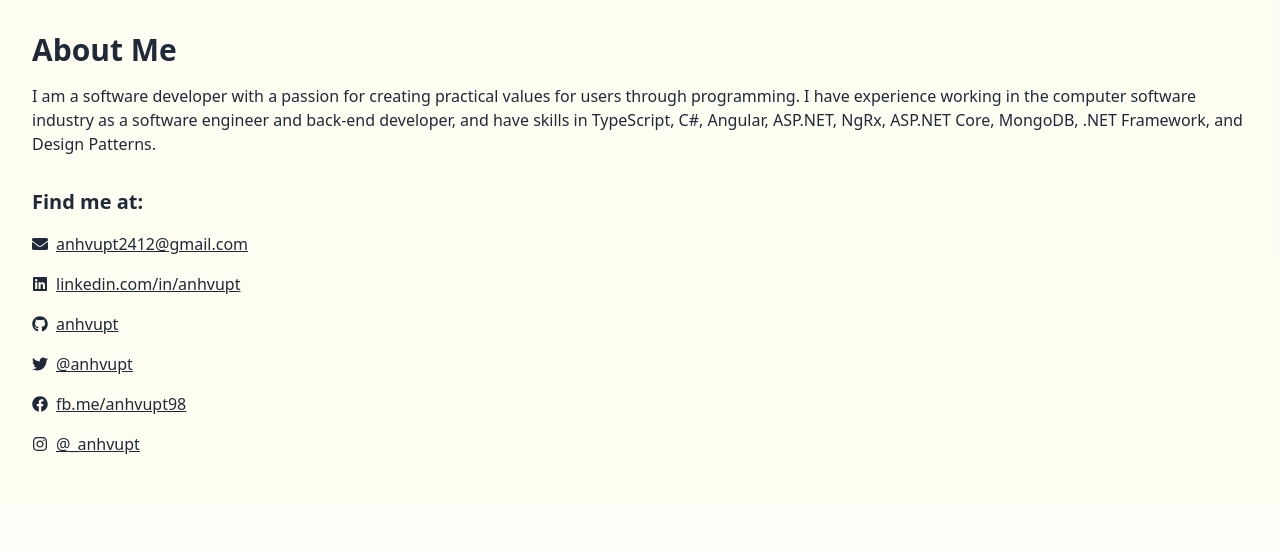
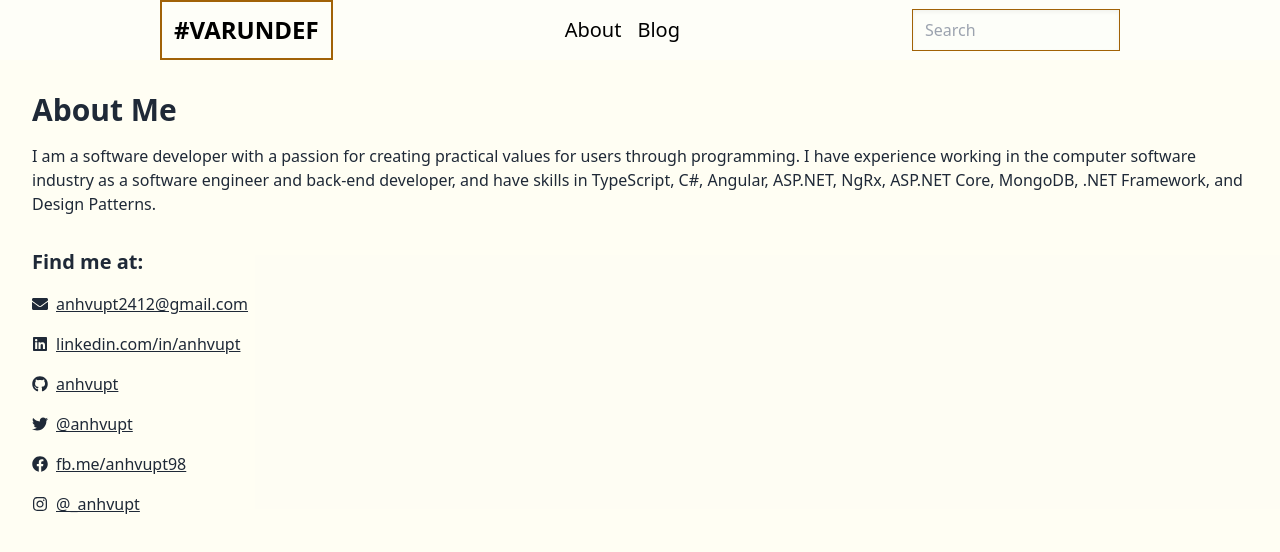
Before and after one commit to anhvupt/varundef, a Next.js app: page /about in a window 1280 px wide. Shown: the top 552 px of the page. Built offline with nearby package versions, Linux system fonts and the light colour scheme.

Commit message:
add header

```diff
--- /dev/null
+++ b/components/header.jsx
@@ -0,0 +1,22 @@
+import Link from 'next/link';
+
+export default function Header() {
+  return (
+    <div className='gap-2 flex flex-col items-start lg:flex-row lg:items-center lg:justify-between w-3/4 m-auto'>
+      <Link href=''>
+        <h1 className='m-auto lg:m-0 text-2xl text-black font-semibold border-2 border-yellow-700 w-max p-3 cursor-pointer'>
+          #VARUNDEF
+        </h1>
+      </Link>
+      <nav className='flex items-center m-auto lg:mx-4 gap-4 text-xl text-black'>
+        <Link href={'/about'}>About</Link>
+        <Link href={''}>Blog</Link>
+      </nav>
+      <input
+        className='border border-yellow-700 bg-gray-50 bg-opacity-30 shadow-inner py-2 px-3 w-full lg:w-52'
+        type='text'
+        placeholder='Search'
+      />
+    </div>
+  );
+}
--- a/pages/about.jsx
+++ b/pages/about.jsx
@@ -1,3 +1,4 @@
+import Head from 'next/head';
 import {
   FaGithub,
   FaEnvelope,
@@ -6,10 +7,19 @@ import {
   FaFacebook,
   FaInstagram
 } from 'react-icons/fa';
+import Header from '../components/header';
 
-const About = () => {
+export default function About() {
   return (
-    <body className='bg-yellow-50 bg-opacity-30 p-8'>
+    <>
+      <Head>
+        <title>VARUNDEF | About Pham Trung Anh Vu</title>
+        <meta name='description' content='Generated by create next app' />
+        <meta name='viewport' content='width=device-width, initial-scale=1' />
+        <link rel='icon' href='/favicon.ico' />
+      </Head>
+      <Header/>
+      <main className='bg-yellow-50 bg-opacity-30 p-8'>
         <div className=''>
           <h2 className='text-3xl font-bold mb-4'>About Me</h2>
           <p className='mt-4'>
@@ -76,8 +86,7 @@ const About = () => {
             </a>
           </div>
         </div>
-    </body>
+      </main>
+    </>
   );
-};
-
-export default About;
+}
```
Lines whose indentation alone changed are shown as unchanged.
